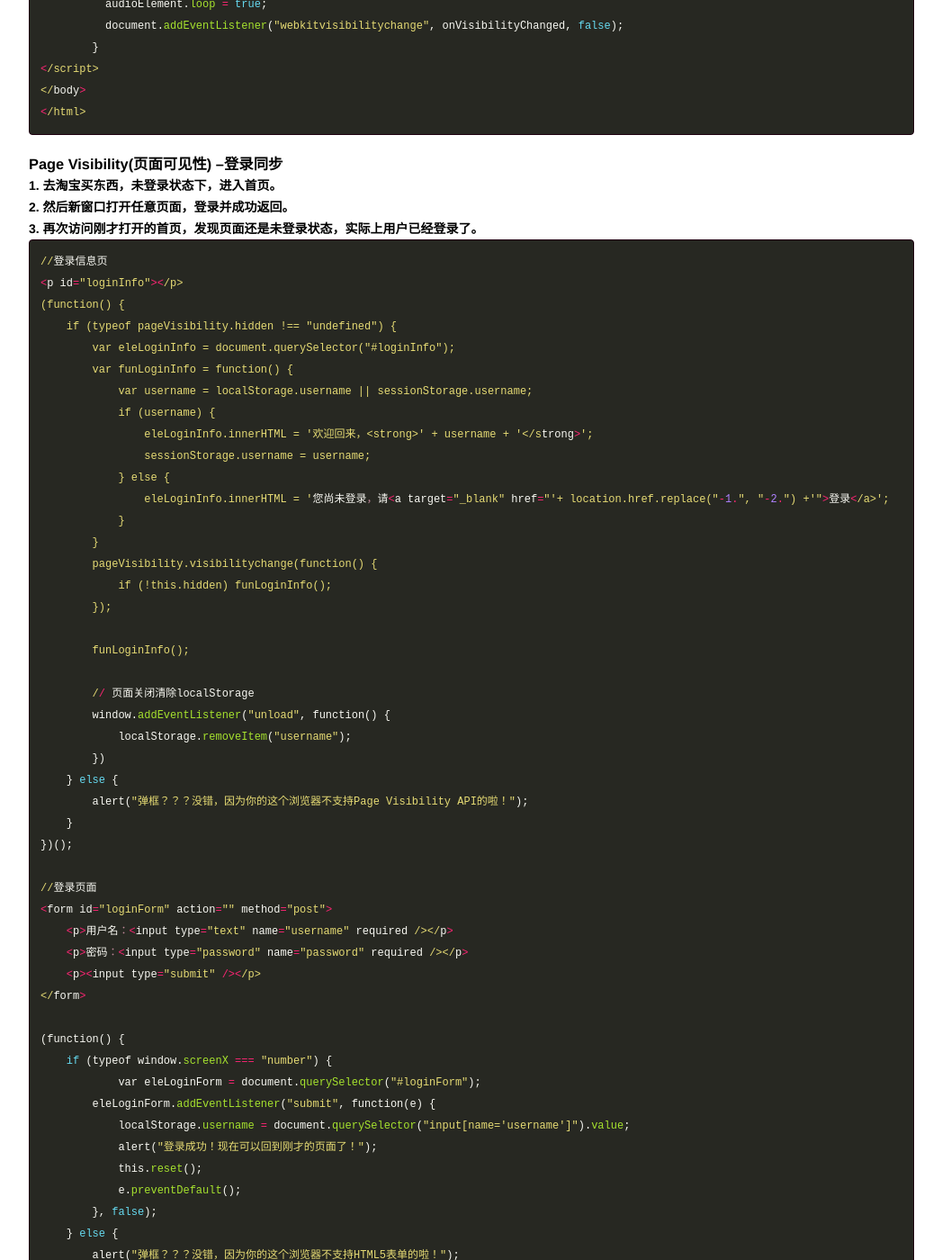
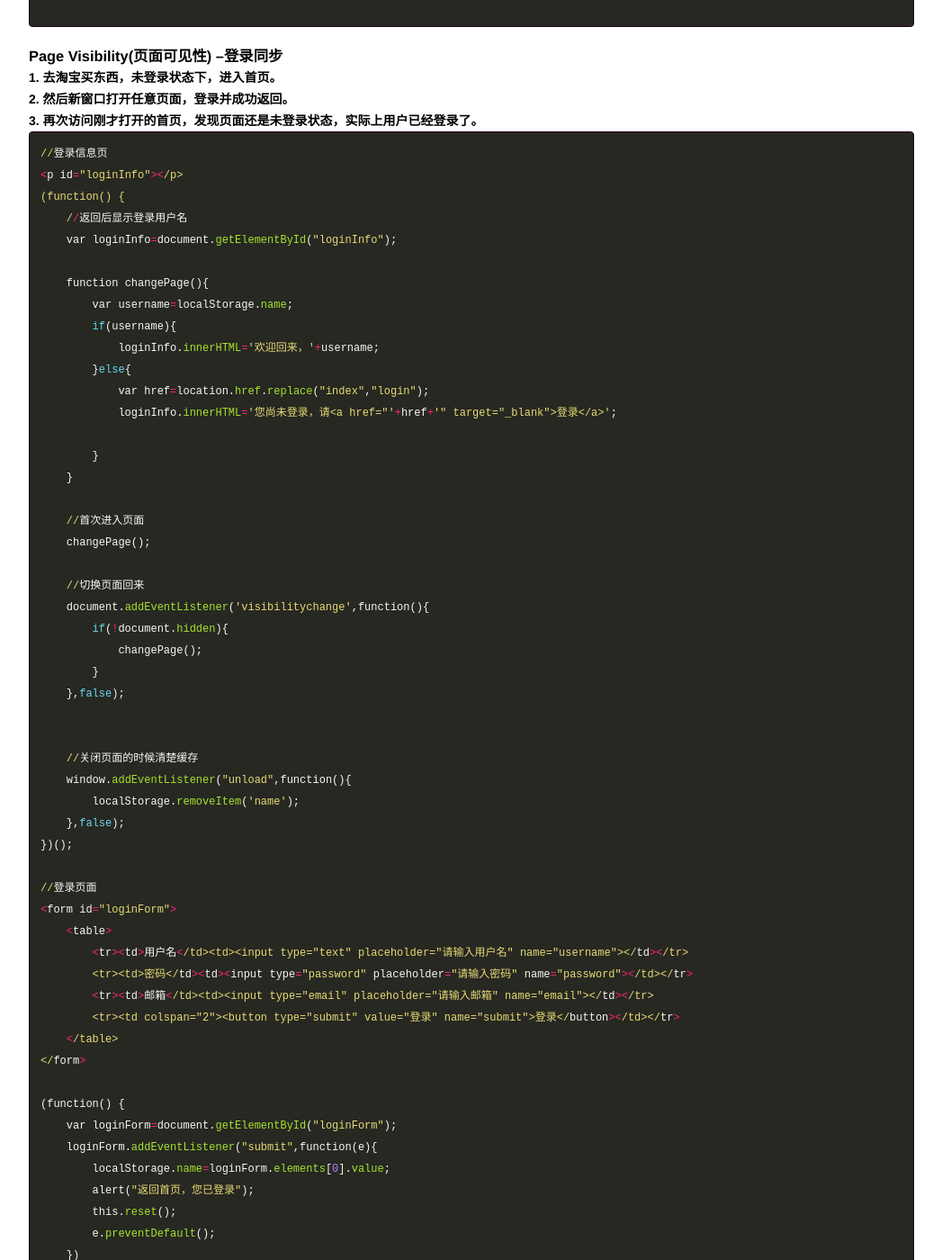
Before and after one commit to xuxn/blog, a Jekyll site: the page built from _posts/2017-9-4-visibilitychange.md, in a window 1280 px wide and 1400 px high, scrolled down 1426 px. Shown: the whole window at 90% size, without its empty margins (116-1163 px from the left). Built offline with Jekyll 4.4.1, drawn with Linux system fonts in a browser that asks for light colours; some web fonts are replaced; some of the changed text lies outside the part shown.

Commit message:
update visibilitychange

```diff
--- a/_posts/2017-9-4-visibilitychange.md
+++ b/_posts/2017-9-4-visibilitychange.md
@@ -38,30 +38,24 @@
 ### **当应用程序或浏览器标签页切换到后台时就停止播放音乐，从后台切换回来时又开始播放音乐**
 
 {% highlight ruby %}
-<html>
-<body onload="load()">
-	<audio id="audio_id">
-		<source src="demo-audio.mp3"/>
-		<source src="demo-audio.ogg"/>
-		Browser can't support Audio tag.
-	</audio>
-<script>
-	var audioElement = document.getElementById("audio_id");
-	function onVisibilityChanged(event) {
-	  var hidden = event.target.webkitHidden;
-	  if (hidden)
-	    audioElement.pause();
-	  else
-	    audioElement.play();
-	}
-	function load() {
-	  audioElement.play();
-	  audioElement.loop = true;
-	  document.addEventListener("webkitvisibilitychange", onVisibilityChanged, false);
-	}
-</script>
-</body>
-</html>
+<audio src="http://www.w3school.com.cn/i/horse.ogg" controls="controls" id="audio">浏览器不支持</audio>
+
+//控制音频
+var audio=document.getElementById("audio");
+audio.play();
+audio.loop=true;
+
+function changeAudio(event){
+    var target=event.target;
+    if(target.hidden){
+        audio.pause();
+    }else{
+        audio.play();
+    }
+}
+
+document.addEventListener('visibilitychange',changeAudio,false);
+
 {% endhighlight %}
 
 
@@ -77,50 +71,54 @@
 //登录信息页
 <p id="loginInfo"></p>
 (function() {
-    if (typeof pageVisibility.hidden !== "undefined") {
-        var eleLoginInfo = document.querySelector("#loginInfo");
-        var funLoginInfo = function() {
-            var username = localStorage.username || sessionStorage.username;
-            if (username) {
-                eleLoginInfo.innerHTML = '欢迎回来，<strong>' + username + '</strong>';
-                sessionStorage.username = username;
-            } else {
-                eleLoginInfo.innerHTML = '您尚未登录，请<a target="_blank" href="'+ location.href.replace("-1.", "-2.") +'">登录</a>';
-            }
+    //返回后显示登录用户名
+    var loginInfo=document.getElementById("loginInfo");
+
+    function changePage(){
+        var username=localStorage.name;
+        if(username){
+            loginInfo.innerHTML='欢迎回来，'+username;
+        }else{
+            var href=location.href.replace("index","login");
+            loginInfo.innerHTML='您尚未登录，请<a href="'+href+'" target="_blank">登录</a>';
+
         }
-        pageVisibility.visibilitychange(function() {
-            if (!this.hidden) funLoginInfo();
-        });
+    }
 
-        funLoginInfo();
+    //首次进入页面
+    changePage();
 
-        // 页面关闭清除localStorage
-        window.addEventListener("unload", function() {
-            localStorage.removeItem("username");
-        })
-    } else {
-        alert("弹框？？？没错，因为你的这个浏览器不支持Page Visibility API的啦！");
-    }
+    //切换页面回来
+    document.addEventListener('visibilitychange',function(){
+        if(!document.hidden){
+            changePage();
+        }
+    },false);
+
+
+    //关闭页面的时候清楚缓存
+    window.addEventListener("unload",function(){
+        localStorage.removeItem('name');
+    },false);
 })();
 
 //登录页面
-<form id="loginForm" action="" method="post">
-    <p>用户名：<input type="text" name="username" required /></p>
-    <p>密码：<input type="password" name="password" required /></p>
-    <p><input type="submit" /></p>
+<form id="loginForm">
+    <table>
+        <tr><td>用户名</td><td><input type="text" placeholder="请输入用户名" name="username"></td></tr>
+        <tr><td>密码</td><td><input type="password" placeholder="请输入密码" name="password"></td></tr>
+        <tr><td>邮箱</td><td><input type="email" placeholder="请输入邮箱" name="email"></td></tr>
+        <tr><td colspan="2"><button type="submit" value="登录" name="submit">登录</button></td></tr>
+    </table>
 </form>
 
 (function() {
-    if (typeof window.screenX === "number") {
-	    var eleLoginForm = document.querySelector("#loginForm");
-        eleLoginForm.addEventListener("submit", function(e) {
-            localStorage.username = document.querySelector("input[name='username']").value;
-            alert("登录成功！现在可以回到刚才的页面了！");
-            this.reset();
-            e.preventDefault();
-        }, false);
-    } else {
-        alert("弹框？？？没错，因为你的这个浏览器不支持HTML5表单的啦！");
-    }
+    var loginForm=document.getElementById("loginForm");
+    loginForm.addEventListener("submit",function(e){
+        localStorage.name=loginForm.elements[0].value;
+        alert("返回首页，您已登录");
+        this.reset();
+        e.preventDefault();
+    })
 })();
 {% endhighlight %}
```
Also changed, not shown: 1 other file.
